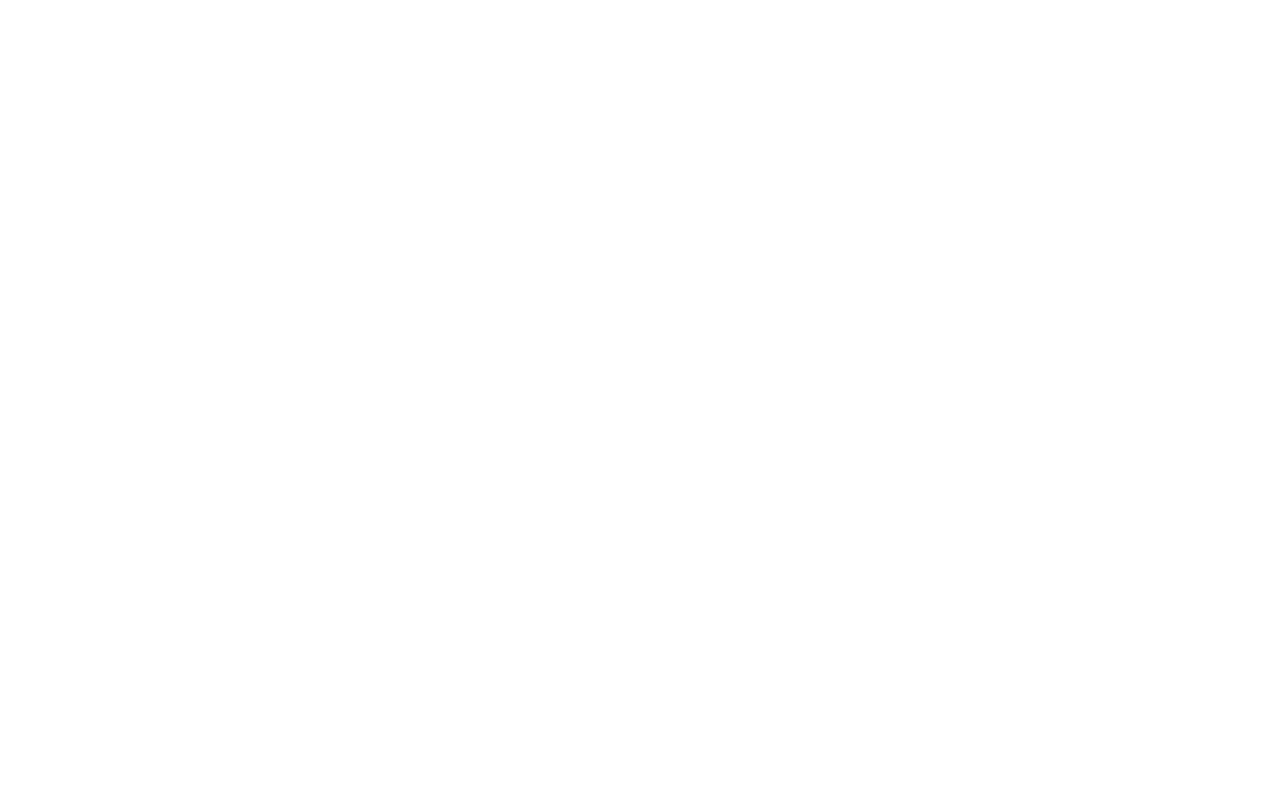
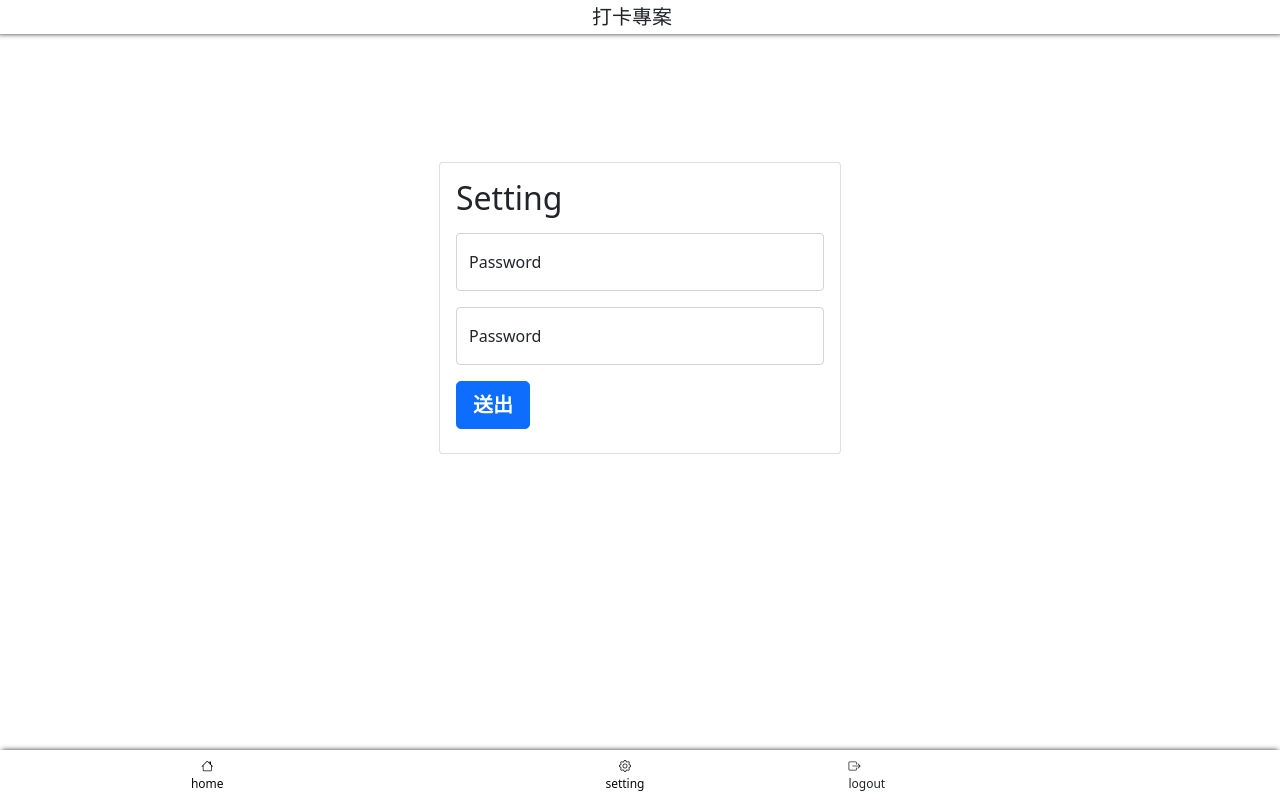
Before and after one commit to Berutorion/titan_frontend, a Vue app: page /usersetting in a window 1280 px wide. Before the commit this address had no page. Built offline with nearby package versions, Linux system fonts and the light colour scheme.

Commit message:
add user setting page

```diff
--- a/src/App.vue
+++ b/src/App.vue
@@ -1,8 +1,13 @@
 <script setup>
+import BottomNavigationVue from './components/BottomNavigation.vue';
+import Navbar from "./components/NavBar.vue"
 </script>
 
+
 <template>
+<Navbar></Navbar>
 <router-view></router-view>
+<BottomNavigationVue></BottomNavigationVue>
 </template>
 
 <style scoped>
--- a/src/apis/UserApi.js
+++ b/src/apis/UserApi.js
@@ -78,6 +78,12 @@
         return false
       }
 
+    },
+    updateUser : async(userData) =>{
+      const res = instance.patch("/user",userData,{
+        headers: { Authorization: `Bearer ${getToken()}` }
+      })
+      return res
     }
 }
 
--- /dev/null
+++ b/src/components/BottomNavigation.vue
@@ -0,0 +1,71 @@
+
+<script setup>
+import router from '../router';
+
+function logout(){
+  localStorage.removeItem('token')
+  router.push("/login")
+}
+
+</script>
+
+<template>
+    <nav class="mobile-bottom-nav">
+	<div class="mobile-bottom-nav__item mobile-bottom-nav__item">
+    <router-link class="mobile-bottom-nav__item-content"  to="/">
+      <i class="bi bi-house"></i>
+			home
+     </router-link>
+	</div>
+	<div class="mobile-bottom-nav__item">
+    <router-link class="mobile-bottom-nav__item-content"  to="/usersetting">
+      <i class="bi bi-gear"></i>
+			setting
+     </router-link>
+	</div>
+  <div class="mobile-bottom-nav__item">
+    <button class="mobile-bottom-nav__item-content btn" style="font-size: 12px;" @click="logout">
+      <i class="bi bi-box-arrow-right"></i>
+			logout
+    </button>
+	</div>
+</nav>
+</template>
+
+<style scoped>
+
+
+
+    .mobile-bottom-nav {
+      position: absolute;
+      bottom: 0;
+      left: 0;
+      right: 0;
+      z-index: 1000;
+      will-change: transform;
+      transform: translateZ(0);
+      display: flex;
+      height: 50px;
+      box-shadow: 0 -2px 5px -2px #333;
+      background-color: #fff;
+    }
+    .mobile-bottom-nav__item {
+      flex-grow: 1;
+      text-align: center;
+      font-size: 12px;
+      display: flex;
+      flex-direction: column;
+      justify-content: center;
+    }
+
+    .mobile-bottom-nav__item-content {
+      box-shadow: none;
+      display: flex;
+      flex-direction: column;
+    }
+
+    a {
+      color: #0a0a0a;
+      text-decoration:none
+    }
+</style>
--- a/src/components/CardPage.vue
+++ b/src/components/CardPage.vue
@@ -45,50 +45,4 @@
     font-size: 22px;
     font-weight: bold
 }
-
-.idd {
-    font-size: 14px;
-    font-weight: 600
-}
-
-.idd1 {
-    font-size: 12px
-}
-
-.number {
-    font-size: 22px;
-    font-weight: bold
-}
-
-.follow {
-    font-size: 12px;
-    font-weight: 500;
-    color: #444444
-}
-
-.btn1 {
-    height: 40px;
-    width: 150px;
-    border: none;
-    background-color: #000;
-    color: #aeaeae;
-    font-size: 15px
-}
-
-.text span {
-    font-size: 13px;
-    color: #545454;
-    font-weight: 500
-}
-
-.icons i {
-    font-size: 19px
-}
-
-
-.join {
-    font-size: 14px;
-    color: #a0a0a0;
-    font-weight: bold
-}
 </style>>
--- a/src/components/Clock.vue
+++ b/src/components/Clock.vue
@@ -28,7 +28,7 @@
 
 
 <template>
-    <div class="clock raw">
+<div class="clock raw">
     <p class="date">{{ date }}</p>
     <p class="time">{{ time }}</p>
 </div>
--- /dev/null
+++ b/src/components/NavBar.vue
@@ -0,0 +1,20 @@
+
+<script setup>
+
+</script>
+
+<template>
+        <!-- As a heading -->
+<nav class="navbar nav">
+  <div class="container justify-content-center">
+    <span class="navbar-brand mb-0 h1">打卡專案</span>
+  </div>
+</nav>
+</template>
+
+<style scoped>
+.nav{
+    box-shadow: 0 -2px 5px 2px #333;
+    background-color: #fff;
+}
+</style>
--- a/src/router/index.js
+++ b/src/router/index.js
@@ -1,8 +1,10 @@
 import {createRouter , createWebHistory} from 'vue-router'
 import Userpage from "../views/UserPage.vue"
 import LogInPage from "../views/LogInPage.vue"
+import UserSettingPage from "../views/UserSettingPage.vue"
 import QRcodePage from "../views/QRcodePage.vue"
 import AdminPage from "../views/AdminPage.vue"
+
 const router = createRouter({
     history: createWebHistory(),
     routes:[
@@ -15,6 +17,11 @@
             path:"/login",
             name:'login',
             component: LogInPage
+        },
+        {
+            path:"/usersetting",
+            name:'userSetting',
+            component: UserSettingPage
         },
         {
             path:"/qrcode",
--- a/src/views/UserPage.vue
+++ b/src/views/UserPage.vue
@@ -14,6 +14,7 @@
 const AtWork = ref(false)
 const checkButton = ref("上班")
 const isHoliday = ref(false)
+const gpspage = ref(true)
 
 
 onMounted( async() =>{
@@ -55,24 +56,33 @@
  return getDistance(company,current) //單位公尺
 }
 
-function logout(){
-  localStorage.removeItem('token')
-  router.push("/login")
+function switchPage(event) {
+  const parent = event.target.parentElement.parentElement.children
+  parent.forEach((item) =>{
+    item.firstChild.classList.remove("active")
+  })
+  event.target.classList.add("active")
+  gpspage.value = event.target.textContent === "GPS"?true:false
+
 }
+
 </script>
 
 <template>
-<div class="container mt-4 mb-4 p-3 d-flex align-items-center vstack">
-  <Clock></Clock>
-  <ul class="nav nav-tabs">
+<div class="container-fluid mt-4 mb-4 p-3 d-flex align-items-center vstack">
+  <div class="raw">
+    <Clock></Clock>
+  </div>
+  <div class="raw">
+    <ul class="nav nav-tabs">
   <li class="nav-item">
-    <a class="nav-link active" aria-current="page" href="#">Active</a>
+    <button  class="nav-link active" @click="switchPage" >GPS</button>
   </li>
   <li class="nav-item">
-    <a class="nav-link" href="#">Link</a>
+    <button class="nav-link" @click="switchPage">QRcode</button>
   </li>
 </ul>
- <CardPageVue v-if="true" >
+ <CardPageVue v-if="gpspage" >
   <template #header>
     <h1>Hello</h1>
   </template>
@@ -87,7 +97,7 @@
   </template>
  </CardPageVue>
 
- <CardPageVue v-else-if="false">
+ <CardPageVue v-else>
   <template #header>
     <span>QRcode打卡</span>
   </template>
@@ -96,6 +106,9 @@
   </template>
  </CardPageVue>
 </div>
+  </div>
+
+
 
     <!-- <div>
       <p>User data</p>
--- /dev/null
+++ b/src/views/UserSettingPage.vue
@@ -0,0 +1,47 @@
+<script setup>
+import CardPage from '../components/CardPage.vue';
+import {reactive} from "vue"
+import UseApi from '../apis/UserApi';
+
+const userData = reactive({password:"",checkPassword:""})
+
+async function updateUser(){
+    if(userData.password === null || userData.checkPassword === null ){
+        alert("兩次密碼輸入不同")
+    }
+    try {
+        const res = await UseApi.updateUser(userData)
+        if(res.data.status === "success"){
+            alert(res.data.message )
+        }else{
+            alert(res.data.message)
+        }
+    } catch (error) {
+        alert(error)
+        throw new Error(error)
+    }
+}
+
+</script>
+
+<template>
+    <div class="container-fluid mt-4 mb-4  p-3 d-flex align-items-center  justify-content-center vstack" style="min-height:500px">
+        <div class="card">
+            <div class="card-body" style="width: 400px;">
+                <h2 class="card-title  mb-3">Setting</h2>
+                <div>
+              <div class="form-floating mb-3">
+                <input type="password" class="form-control"  placeholder="new Password" v-model.trim="userData.password">
+                <label for="floatingPassword">Password</label>
+              </div>
+              <div class="form-floating mb-3">
+                <input type="password" class="form-control"  placeholder="check Password" v-model.trim="userData.checkPassword">
+                <label for="floatingPassword">Password</label>
+              </div>
+              <button class="btn btn-lg btn-primary text-uppercase fw-bold mb-2" @click="updateUser">送出</button>
+            </div>
+        </div>
+    </div>
+</div>
+
+</template>
```
